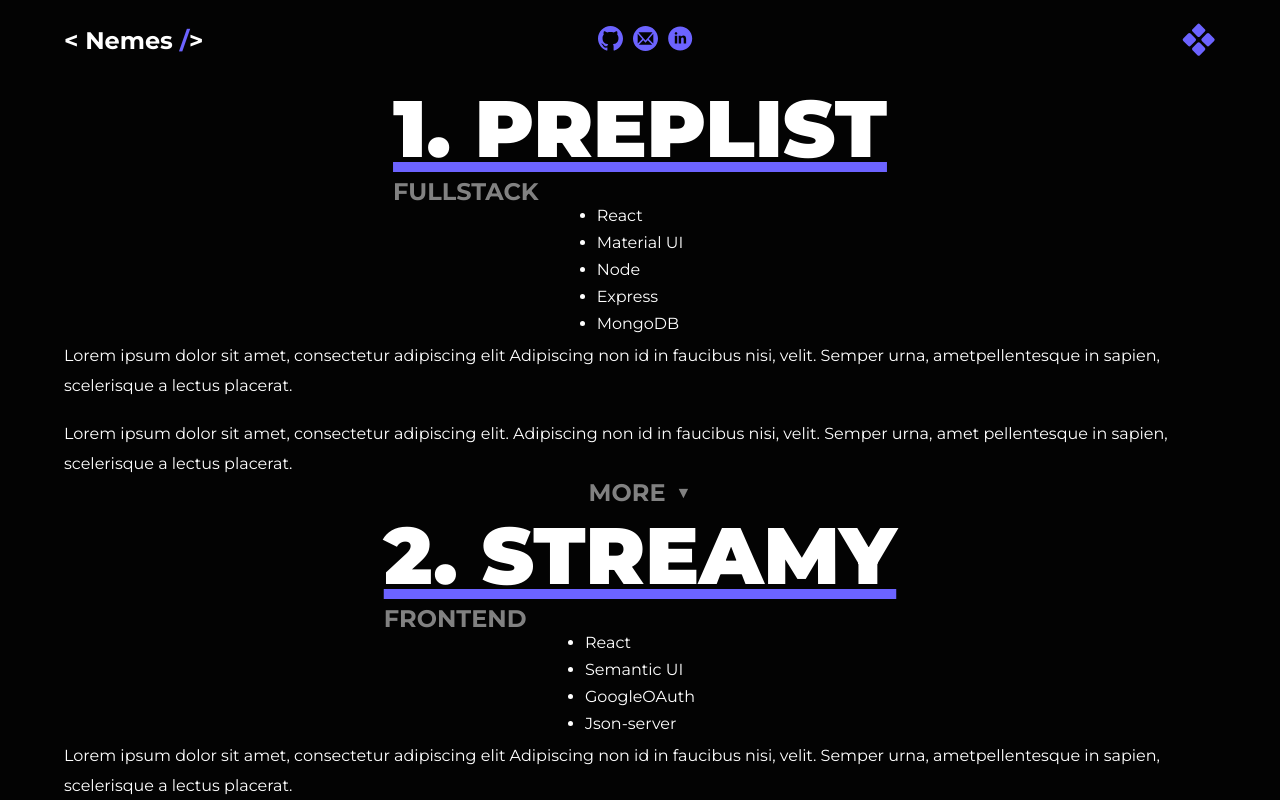
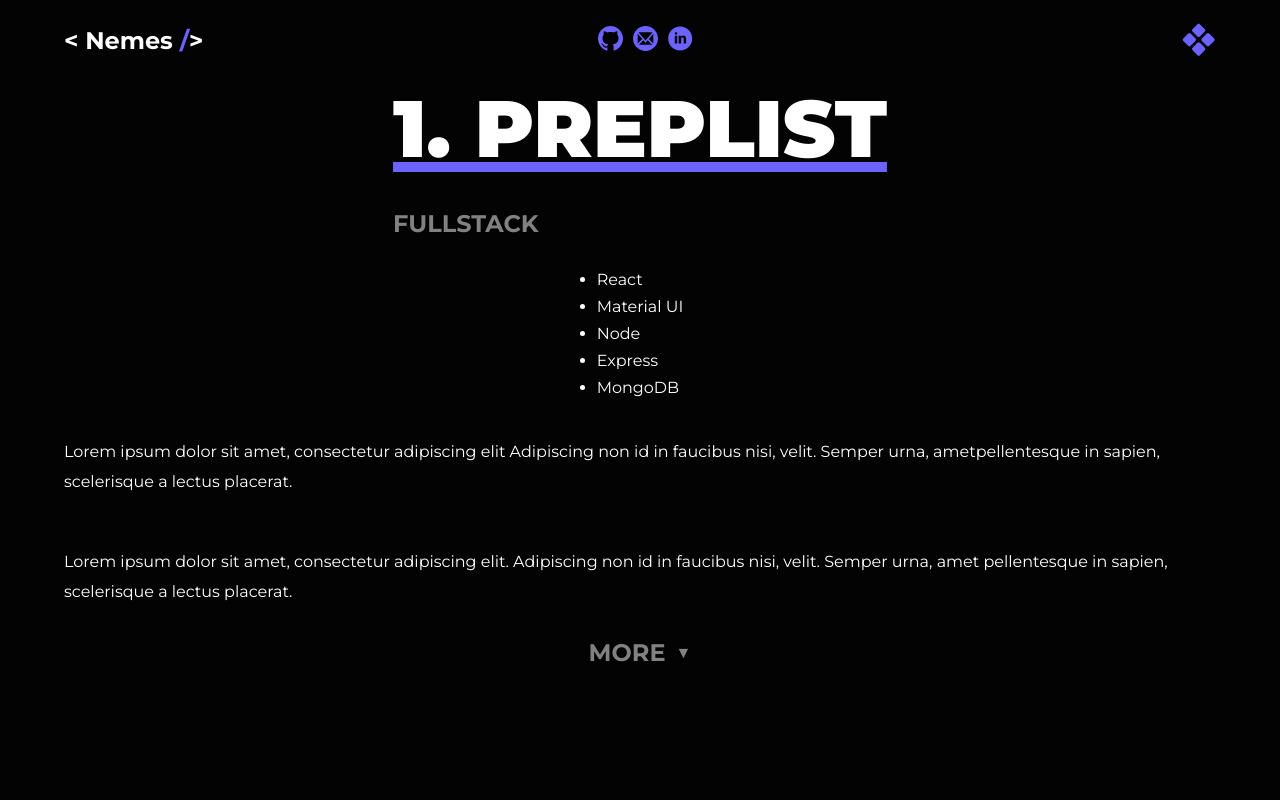
Before and after one commit to NemesOliver/portfolio-nextJS, a Next.js app: page /work in a window 1280 px wide. Shown: the top 800 px of the page. Built offline with nearby package versions, Linux system fonts and the light colour scheme.

Commit message:
xs completed

```diff
--- a/components/Project.js
+++ b/components/Project.js
@@ -1,14 +1,18 @@
 import { Section } from "../components/styles/Section.styles";
 import Flex from "../components/styles/utils/Flex.styles";
 import { StyledDropdown } from "../components/styles/utils/Dropdown.styles";
+import styled from "styled-components";
 
 const Project = ({ project, index }) => {
   return (
-    <Section key={index}>
+    <Section fullPage="100vh" key={index}>
+      <StyledProjectsPage>
         <Flex direction="column">
           <Flex direction="column">
             <div>
-            <h1 className="underline-10">{`${index + 1}. ${project.name}`}</h1>
+              <h1 className="underline-10">{`${index + 1}. ${
+                project.name
+              }`}</h1>
               <h3 className="opacity-50">{project.type}</h3>
             </div>
             <ul>
@@ -27,8 +31,20 @@ const Project = ({ project, index }) => {
             </StyledDropdown>
           </div>
         </Flex>
+      </StyledProjectsPage>
     </Section>
   );
 };
 
+const StyledProjectsPage = styled.div`
+  h1,
+  p {
+    margin-bottom: 2rem;
+  }
+
+  ul {
+    margin: 2rem 0;
+  }
+`;
+
 export default Project;
--- a/components/styles/utils/Dropdown.styles.js
+++ b/components/styles/utils/Dropdown.styles.js
@@ -4,6 +4,7 @@ export const StyledDropdown = styled.div`
   display: flex;
   align-items: center;
   justify-content: center;
+
   &:hover {
     cursor: pointer;
 
--- a/pages/index.js
+++ b/pages/index.js
@@ -17,7 +17,7 @@ export default function Home() {
         <title>Oliver Nemes - Home</title>
       </Head>
       <StyledHome>
-        <Section fullPage="90vh">
+        <Section fullPage="100vh">
           <Flex direction="column" switch="row-reverse">
             <div className="img-hackers-mind">
               <Image
```
Also changed, not shown: components/styles/About.styles.js (+9 -86 lines), pages/about.js (+5 -2 lines). Lines whose indentation alone changed are shown as unchanged.
